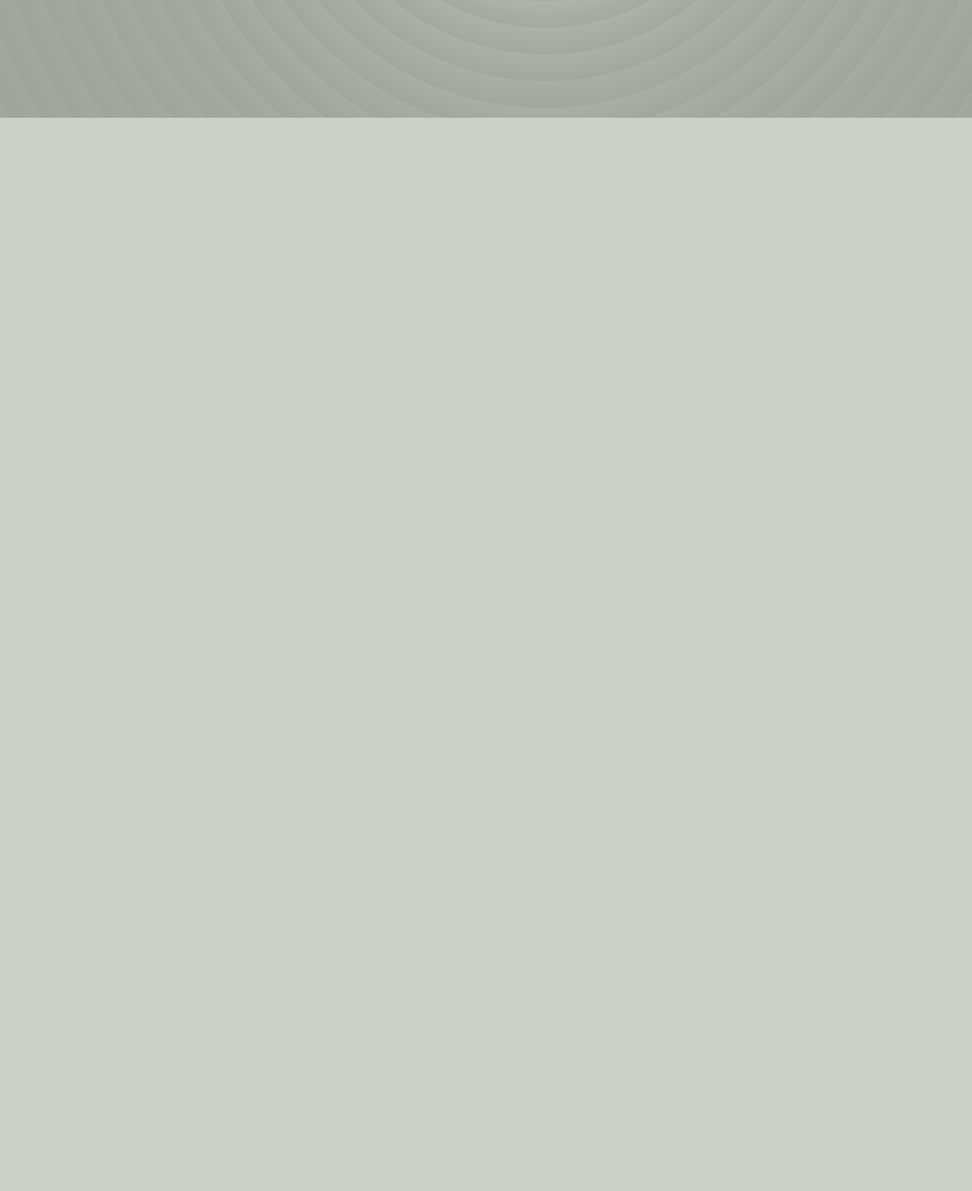
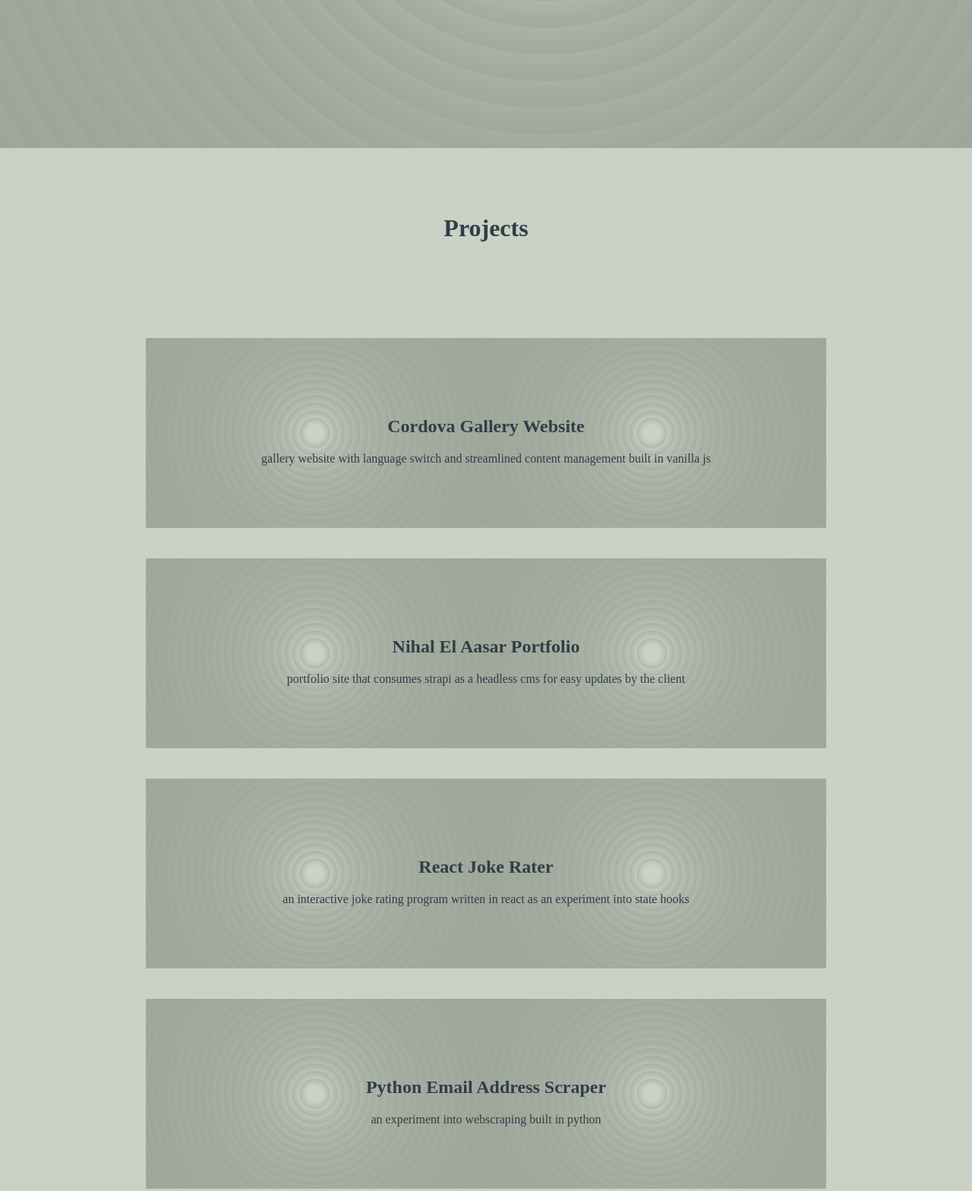
Before and after one commit to okwebdev/portfoliosite, a plain HTML site: page index.html in a window 1280 px wide. Shown: the part 645-2213 px from the top of the page at 76% size. Before the commit the page ends 800 px from the top, so only its background shows below. Drawn offline with Linux system fonts and the light colour scheme; a web font is replaced by a local one.

Commit message:
layout fix

```diff
--- a/index.html
+++ b/index.html
@@ -11,7 +11,6 @@
   <body>
     <main id="mainContainer">
       <section class="splashContainer" id="splashContainer">
-
         <div class="titleContainer">
           <h1 class="">Oscar Khan-Thomas</h1>
           <h4 class="description">
@@ -23,45 +22,59 @@
             <div class="contactsLink"><p>contact</p></div>
             <div class="cvLink"><p>cv</p></div>
           </div>
-      </div>
+        </div>
+      </section>
+
       <section class="projectContainer">
         <div class="projectCards">
-
           <div class="projectTitle">
             <h2>Projects</h2>
           </div>
 
-          <a href="https://lively-creponne-c54960.netlify.app/" target="_blank"> <div class="card">
-             <h2>React Joke Rater</h2>
-             <p>an interactive joke rating program written in react as an experiment into state hooks</p>
-          </div></a>
-          <a href="https://jolly-bienenstitch-7dff0b.netlify.app" target="_blank">
+          <a href="https://cordova.world/" target="_blank">
+            <div class="card">
+              <h2>Cordova Gallery Website</h2>
+              <p>
+                gallery website with language switch and streamlined content
+                management built in vanilla js
+              </p>
+            </div>
+          </a>
+
+          <a
+            href="https://jolly-bienenstitch-7dff0b.netlify.app"
+            target="_blank"
+          >
             <div class="card">
               <h2>Nihal El Aasar Portfolio</h2>
-              <p>portfolio site that consumes strapi as a headless cms for easy updates by the client</p>
+              <p>
+                portfolio site that consumes strapi as a headless cms for easy
+                updates by the client
+              </p>
             </div>
-
           </a>
 
-         <a href="https://webscraper-8nbf7curercms7wwmihkwb.streamlit.app/" target="_blank"> <div class="card">
-            <h2>Python Email Address Scraper</h2>
-            <p>an experiment into webscraping built in python</p>
-          </div>
-        </a>
+          <a href="https://lively-creponne-c54960.netlify.app/" target="_blank">
+            <div class="card">
+              <h2>React Joke Rater</h2>
+              <p>
+                an interactive joke rating program written in react as an
+                experiment into state hooks
+              </p>
+            </div>
+          </a>
 
-        <a href="https://cordova.world/" target="_blank">
-          <div class="card">
-          <h2>Cordova Gallery Website</h2>
-           <p>gallery website with language switch and streamlined content management built in vanilla js</p>
-          </div>
+          <a
+            href="https://webscraper-8nbf7curercms7wwmihkwb.streamlit.app/"
+            target="_blank"
+          >
+            <div class="card">
+              <h2>Python Email Address Scraper</h2>
+              <p>an experiment into webscraping built in python</p>
+            </div>
+          </a>
         </div>
-      </a>
       </section>
-
-
-
-
-
     </main>
   </body>
 </html>
```
